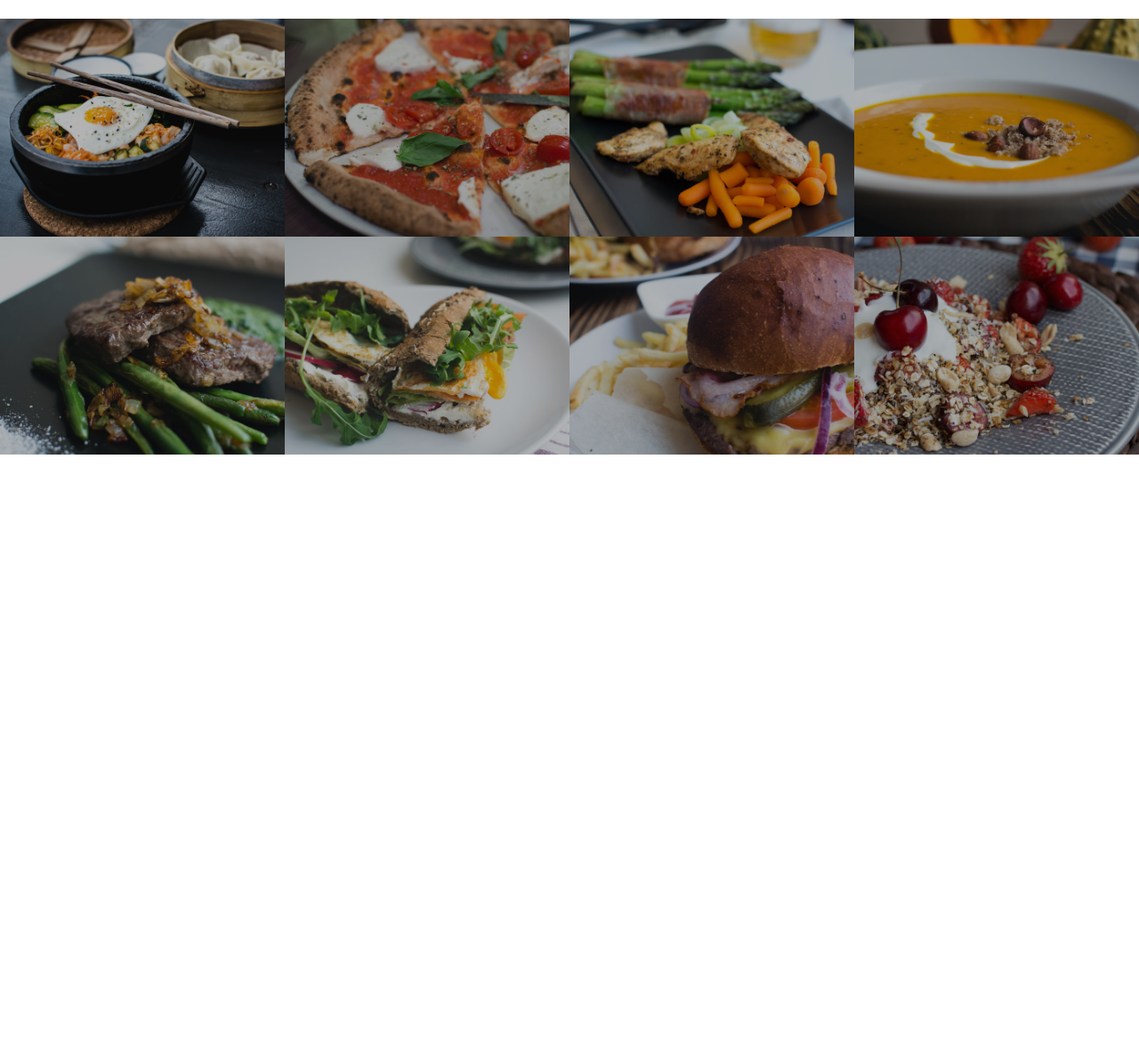
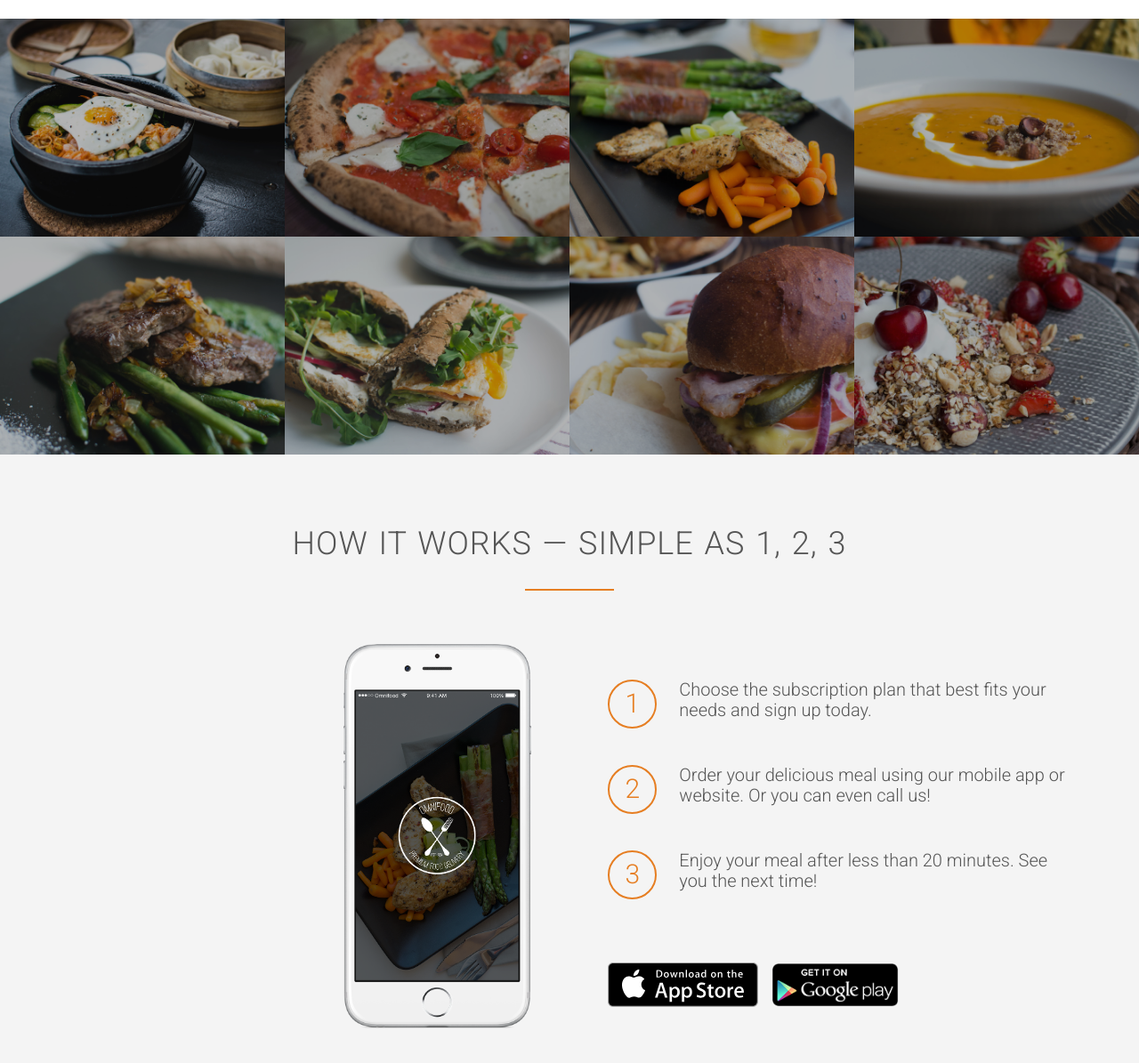
Before and after one commit to Israel-J/Omnifood, a plain HTML site: page index.html in a window 1280 px wide. Shown: the part 1484-2679 px from the top of the page at 89% size. Before the commit the page ends 1995 px from the top, so only its background shows below. Drawn offline with nearby package versions, Linux system fonts and the light colour scheme.

Commit message:
Added how it works section

```diff
--- a/index.html
+++ b/index.html
@@ -49,7 +49,7 @@
 
         <div class="row">
             <div class="col span-1-of-4 box">
-                <ion-icon class="icon-big"name="infinite-outline"></ion-icon>
+                <ion-icon class="icon-big" name="infinite-outline"></ion-icon>
                 <h3>Up to 365 days/year</h3>
                 <p>
                     Never cook again! We really mean that. Our subscription plans include up to 365 days/year coverage.
@@ -86,7 +86,7 @@
 
     <!--MEALS-->
     <section class="section-meals">
-        <ul class="meals-showcase">
+        <ul class="meals-showcase clearfix">
             <li>
                 <figure class="meal-photo">
                     <img src="resources/img/1.jpg" alt="Korean bibimbap">
@@ -130,6 +130,39 @@
         </ul>
     </section>
 
+    <!--STEPS-->
+    <section class="section-steps">
+        <div class="row">
+            <h2>How it works &mdash;  Simple As 1, 2, 3</h2>
+        </div>
+        <div class="row">
+            <div class="col span-1-of-2 steps-box">
+                <img src="resources/img/app-iPhone.png" alt="omni app on iphone" class="app-screen">
+            </div>
+            <div class="col span-1-of-2 steps-box">
+                <div class="works-step">
+                    <div>1</div>
+                    <p>Choose the subscription plan that best fits your needs and sign up today.</p>
+                </div>
+                <div class="works-step">
+                    <div>2</div>
+                    <p>Order your delicious meal using our mobile app or website. Or you can even call us!
+                    </p>
+                </div>
+                <div class="works-step">
+                    <div>3</div>
+                    <p>Enjoy your meal after less than 20 minutes. See you the next time!</p>
+                </div>
+
+                <!--BUTTONS-->
+                <a href="#" class="btn-app"><img src="resources/img/download-app.svg" alt="app store button"></a>
+                <a href="#" class="btn-app"><img src="resources/img/download-app-android.png" alt="play store"></a>
+            </div>
+        </div>
+
+
+    </section>
+
 </body>
 
 </html>
--- a/resources/css/style.css
+++ b/resources/css/style.css
@@ -15,6 +15,15 @@ html {
     font-size: 20px;
     font-weight: 300;
     text-rendering: optimizeLegibility;
+}
+
+.clearfix{zoom: 1}
+.clearfix:after {
+    content: '.';
+    clear: both;
+    display: block;
+    height: 0;
+    visibility: hidden;
 }
 
 /* ------------------------------------ */
@@ -240,3 +249,56 @@ header {
     opacity: 1;
     transform: scale(1.03);
 }
+
+/* ------------------------------------ */
+/* HOW IT WORKS*/
+/* ------------------------------------ */
+
+.section-steps {
+    background-color: #f4f4f4;
+}
+
+.steps-box:first-child {
+    text-align: right;
+    padding-right: 3%;
+    margin-top: 30px;
+}
+
+.steps-box:last-child {
+    padding-left: 3%;
+    margin-top: 70px;
+
+}
+
+.app-screen{
+    width: 40%;
+    height: auto;
+}
+
+.works-step {
+    margin-bottom: 50px;
+}
+
+.works-step:last-of-type {
+    margin-bottom: 80px;
+}
+
+.works-step div {
+    color: #e67e22;
+    border: 2px solid #e67e22;
+    display: inline-block;
+    border-radius: 50%;
+    height: 55px;
+    width: 55px;
+    text-align: center;
+    padding: 8px;
+    float: left;
+    font-size: 150%;
+    margin-right: 25px;
+}
+
+.btn-app img {
+    height: 50px;
+    width: auto;
+    margin-right: 10px;
+}
```
